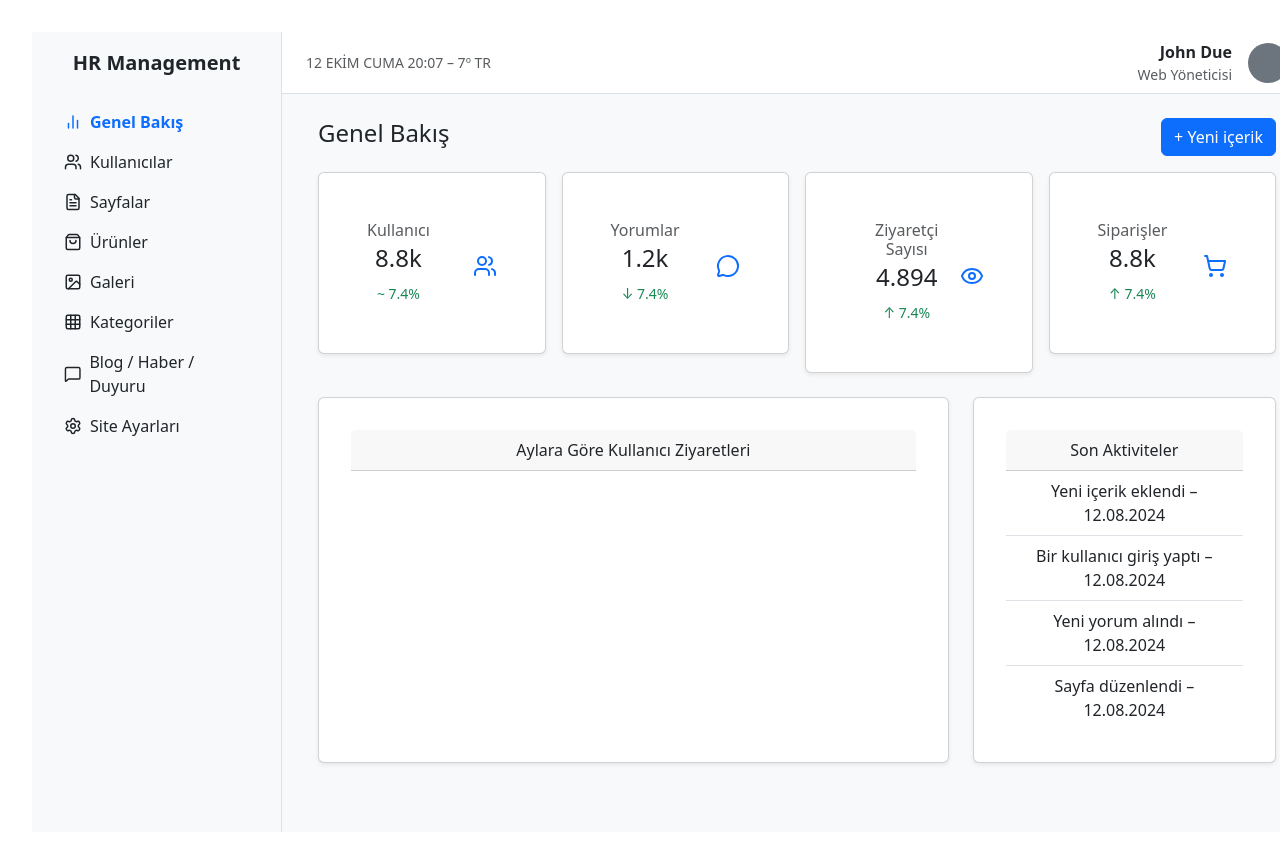
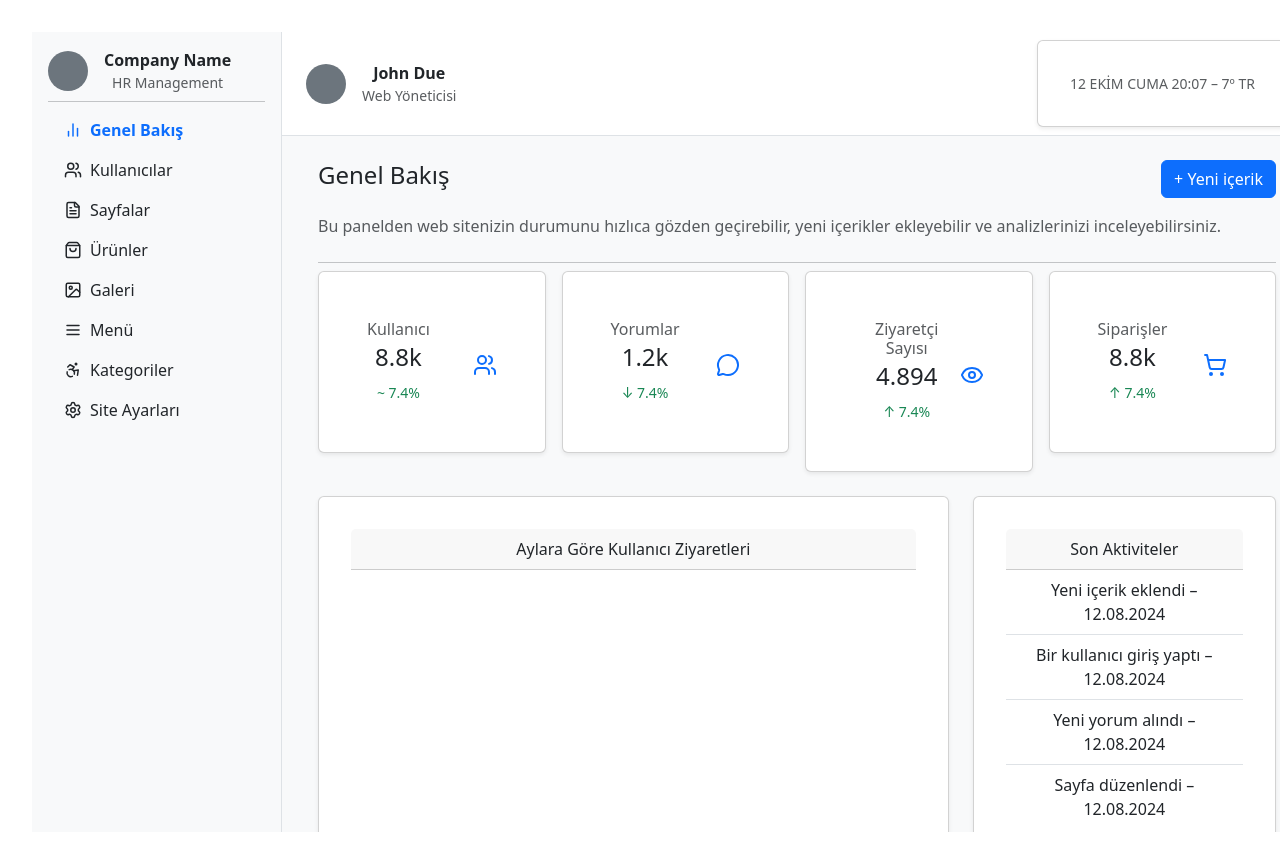
Before and after one commit to umitakbas82/react-dashboard, a React (Vite) app: page / in a window 1280 px wide. Shown: the top 864 px of the page. Built offline with nearby package versions, Linux system fonts and the light colour scheme.

Commit message:
users page design started

```diff
--- a/src/components/Header.jsx
+++ b/src/components/Header.jsx
@@ -14,15 +14,20 @@
 //   }
 export default function Header() {
   return (
-    <nav className="navbar navbar-light bg-white border-bottom px-4 py-2">
-      <div className="text-muted small">12 EKİM CUMA 20:07 – 7º TR</div>
-      <div className="d-flex align-items-center">
-        <div className="text-end me-3">
-          <div className="fw-bold">John Due</div>
-          <div className="text-muted small">Web Yöneticisi</div>
-        </div>
-        <div className="rounded-circle bg-secondary" style={{ width: 40, height: 40 }}></div>
+    <nav className="navbar navbar-light bg-white border-bottom px-4 py-2 d-flex justify-content-between align-items-center">
+    {/* Sol: Kullanıcı bilgileri */}
+    <div className="d-flex align-items-center">
+      <div className="rounded-circle bg-secondary me-3" style={{ width: 40, height: 40 }}></div>
+      <div >
+        <div className="fw-bold">John Due</div>
+        <div className="text-muted small">Web Yöneticisi</div>
       </div>
-    </nav>
+    </div>
+
+    {/* Sağ: Tarih ve saat */}
+    <div className="card shadow-sm">
+    <div className="text-muted small">12 EKİM CUMA 20:07 – 7º TR</div>
+    </div>
+  </nav>
   );
 }
--- a/src/components/Sidebar.jsx
+++ b/src/components/Sidebar.jsx
@@ -21,7 +21,8 @@
 // }
 
 import { Nav } from "react-bootstrap";
-import { BarChart2, Users, FileText, ShoppingBag, Image, Grid, MessageSquare, Settings, Globe } from "lucide-react";
+import { useNavigate} from "react-router-dom";
+import { BarChart2, Users, FileText, ShoppingBag, Image, Grid, MessageSquare, Settings, Globe, Menu,Accessibility } from "lucide-react";
 
 export default function Sidebar() {
   const navItems = [
@@ -30,8 +31,8 @@ export default function Sidebar() {
     { icon: FileText, label: "Sayfalar" },
     { icon: ShoppingBag, label: "Ürünler" },
     { icon: Image, label: "Galeri" },
-    { icon: Grid, label: "Kategoriler" },
-    { icon: MessageSquare, label: "Blog / Haber / Duyuru" },
+    { icon: Menu, label: "Menü" },
+    { icon: Accessibility, label: "Kategoriler" },
     { icon: Settings, label: "Site Ayarları" },
   ];
 
@@ -40,7 +41,14 @@ export default function Sidebar() {
       className="d-flex flex-column p-3 bg-light border-end"
       style={{ width: 250, height: "100vh", overflowY: "auto" }}
     >
-      <span className="fs-5 fw-bold mb-4">HR Management</span>
+      <div className="d-flex align-items-center">
+      <div className="rounded-circle bg-secondary me-3" style={{ width: 40, height: 40 }}></div>
+      <div >
+        <div className="fw-bold">Company Name</div>
+        <div className="text-muted small">HR Management</div>
+      </div>
+    </div>
+    <hr className="my-2" />
       <Nav className="flex-column align-items-start">
         {navItems.map((item, idx) => (
           <Nav.Link
--- a/src/pages/Dashboard.jsx
+++ b/src/pages/Dashboard.jsx
@@ -29,9 +29,13 @@ export default function Dashboard() {
           <div className="col-12">
             <div className="d-flex justify-content-between align-items-center mb-3">
               <h4>Genel Bakış</h4>
+
               <button className="btn btn-primary">+ Yeni içerik</button>
             </div>
-
+            <div className="text-muted text-start mb-4 ">
+    Bu panelden web sitenizin durumunu hızlıca gözden geçirebilir, yeni içerikler ekleyebilir ve analizlerinizi inceleyebilirsiniz.
+  </div>
+  <hr className="my-2" />
             <div className="row g-3 mb-4">
               {stats.map((stat, idx) => (
                 <div className="col-md-3" key={idx}>
```
